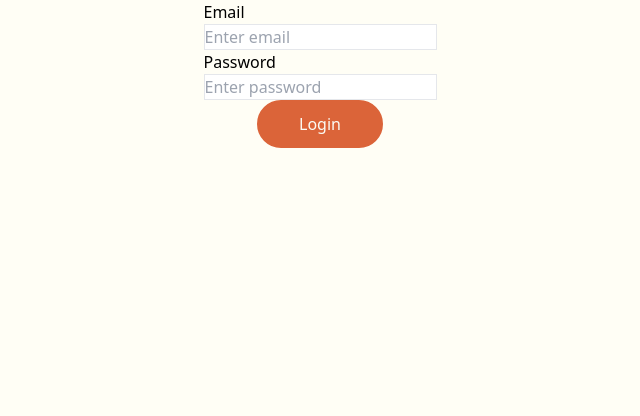
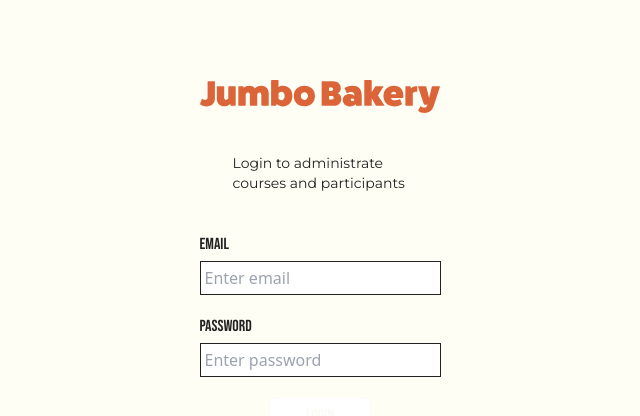
Before and after one commit to Nico-Harms/advanced-web-development, a React app: page /adminlogin in a window 1280 px wide. Shown: the top 416 px of the page, without its empty margins (320-960 px from the left). Built offline with nearby package versions, Linux system fonts and the light colour scheme; the HTML template or start-up script is replaced by a standard one.

Commit message:
admin pages

```diff
--- a/src/App.jsx
+++ b/src/App.jsx
@@ -4,9 +4,10 @@ import Navigation from './components/semantic/Navigation'
 import HomePage from './pages/HomePage'
 import AboutUsPage from './pages/AboutUsPage'
 import ContactPage from './pages/ContactPage'
-import AdminLoginPage from './pages/AdminLoginPage'
-import AdminPage from './pages/AdminPage'
+import AdminLoginPage from './pages/adminpages/AdminLoginPage'
+import AdminPage from './pages/adminpages/AdminPage'
 import { Route, Routes } from 'react-router-dom'
+import AdminCoursePage from './pages/adminpages/AdminCoursePage'
 
 function App() {
 
@@ -19,6 +20,7 @@ function App() {
         <Route path="/contact" element={<ContactPage />} />
         <Route path="/adminlogin" element={<AdminLoginPage />} />
         <Route path="/admin" element={<AdminPage />} />
+        <Route path="/admincourse" element={<AdminCoursePage />} />
       </Routes>
     </>
   )
--- a/src/components/interactions/GenBtn.jsx
+++ b/src/components/interactions/GenBtn.jsx
@@ -2,14 +2,14 @@ export default function GenBtn(props) {
 
     function btnType() {
         if (props.btnType === "primaryBtn") {
-            return "bg-prime-orange border-prime-orange border-2 hover:bg-off-white hover:text-prime-orange";
+            return "bg-prime-orange border-prime-orange border-2 py-2.5 px-10 rounded-full hover:bg-off-white hover:text-prime-orange";
         } else if (props.btnType === "secondaryBtn") {
-            return "bg-gray-500 hover:bg-gray-400";
+            return "bg-white border-off-black text-off-black font-bebas rounded-md border-[1px] py-1.5 px-9  hover:bg-off-black hover:text-off-white border-off-white";
         }
     }
 
     return (
-        <button className={`text-off-white rounded-full flex justify-center items-center py-2.5 px-10 ${btnType()}`} onClick={props.click}>
+        <button className={`text-off-white flex justify-center items-center ${btnType()}`} onClick={props.click}>
             {props.content}
         </button>
     );
--- a/src/pages/AdminLoginPage.jsx
+++ /dev/null
@@ -1,47 +0,0 @@
-import React from "react";
-import GenBtn from "../components/interactions/GenBtn";
-import { useNavigate } from "react-router-dom";
-import FirebaseApp from "../../firebaseConfig";
-import { getAuth, signInWithEmailAndPassword } from "firebase/auth";
-
-export default function AdminLoginPage() {
-
-    const navigate = useNavigate();
-
-    function handleLogin(e) {
-        e.preventDefault();
-
-        const email = document.querySelector("#emailInput").value;
-        const password = document.querySelector("#passwordInput").value;
-        const auth = getAuth(FirebaseApp);
-
-        signInWithEmailAndPassword(auth, email, password)
-            .then((userCredential) => {
-                const user = userCredential.user;
-                navigate("/admin");
-                console.log("login success");
-            })
-            .catch((error) => {
-                const errorCode = error.code;
-                const errorMessage = error.message;
-                console.log(errorCode, errorMessage);
-            });
-    }
-
-
-    return (
-        <main>
-            <form className="flex flex-col justify-center items-center" onSubmit={handleLogin}>
-                <div className="flex flex-col">
-                    <label htmlFor="email">Email</label>
-                    <input className="border" placeholder="Enter email" type="email" id="emailInput" />
-                </div>
-                <div className="flex flex-col">
-                    <label htmlFor="password">Password</label>
-                    <input className="border" placeholder="Enter password" type="password" id="passwordInput" />
-                </div>
-                <GenBtn content="Login" btnType="primaryBtn" type="submit" />
-            </form>
-        </main>
-    );
-}
--- a/src/pages/AdminPage.jsx
+++ /dev/null
@@ -1,7 +0,0 @@
-export default function Adminpage() {
-  return (
-    <main>
-
-    </main>
-  )
-}
--- /dev/null
+++ b/src/pages/adminpages/AdminCoursePage.jsx
@@ -0,0 +1,7 @@
+export default function AdminCoursePage() {
+  return (
+    <>
+
+    </>
+  )
+}
--- /dev/null
+++ b/src/pages/adminpages/AdminLoginPage.jsx
@@ -0,0 +1,52 @@
+import React from "react";
+import GenBtn from "../../components/interactions/GenBtn";
+import { useNavigate } from "react-router-dom";
+import FirebaseApp from "../../../firebaseConfig";
+import { getAuth, signInWithEmailAndPassword } from "firebase/auth";
+import logo from "../../assets/images/JumboLogo.svg";
+
+export default function AdminLoginPage() {
+
+    const navigate = useNavigate();
+
+    function handleLogin(e) {
+        e.preventDefault();
+
+        const email = document.querySelector("#emailInput").value;
+        const password = document.querySelector("#passwordInput").value;
+        const auth = getAuth(FirebaseApp);
+
+        signInWithEmailAndPassword(auth, email, password)
+            .then((userCredential) => {
+                const user = userCredential.user;
+                navigate("/admin");
+                console.log("login success");
+            })
+            .catch((error) => {
+                const errorCode = error.code;
+                const errorMessage = error.message;
+                console.log(errorCode, errorMessage);
+            });
+    }
+
+
+    return (
+        <main className="flex flex-col items-center gap-10 py-20">
+            <div className="flex flex-col items-center gap-10">
+                <img className="w-60" src={logo} alt="Jumbo Bakery Logo" />
+                <p className="font-mont text-sm text-off-black w-[175px]">Login to administrate courses and participants</p>
+            </div>
+            <form className="flex flex-col justify-center items-center gap-5" onSubmit={handleLogin}>
+                <div className="flex flex-col gap-1">
+                    <label className="font-bebas text-off-black" htmlFor="email">Email</label>
+                    <input className="border-[1px] border-off-black py-1 px-1" placeholder="Enter email" type="email" id="emailInput" />
+                </div>
+                <div className="flex flex-col gap-1">
+                    <label className="font-bebas text-off-black" htmlFor="password">Password</label>
+                    <input className="border-[1px] border-off-black py-1 px-1" placeholder="Enter password" type="password" id="passwordInput" />
+                </div>
+                <GenBtn content="Login" btnType="secondaryBtn" type="submit" />
+            </form>
+        </main>
+    );
+}
--- /dev/null
+++ b/src/pages/adminpages/AdminPage.jsx
@@ -0,0 +1,54 @@
+import GenBtn from "../../components/interactions/GenBtn";
+import { useNavigate } from "react-router-dom";
+
+export default function Adminpage() {
+
+  const navigate = useNavigate();
+
+  function handleNavigate() {
+    navigate("/admincourse");
+  }
+
+
+  return (
+    <main>
+      <section>
+        <div>
+          <div onClick={handleNavigate} className="border-2 border-off-black">
+            <div >
+              <h3>Administrate courses</h3>
+            </div>
+            <hr />
+            <p>VIEW DETAILS</p>
+          </div>
+          <div className="border-2 border-off-black">
+            <h3>Upcoming events</h3>
+            <div>Event</div>
+            <div>Event</div>
+            <div>Event</div>
+          </div>
+        </div>
+        <div>
+          <div className="border-2 border-off-black">
+            <h3>Registered participants</h3>
+            <span>NUMBER</span>
+            <p>VIEW DETAILS</p>
+          </div>
+          <div className="border-2 border-off-black">
+            <h3>Cancellations</h3>
+            <span>NUMBER</span>
+            <p>VIEW DETAILS</p>
+          </div>
+        </div>
+      </section>
+      <section>
+        <div>
+          <h6>All bookings</h6>
+          <input type="text" placeholder="Search booking" />
+          <GenBtn content="Create booking" btnType="primaryBtn" />
+        </div>
+        <div>OUTPUT</div>
+      </section>
+    </main>
+  )
+}
```
